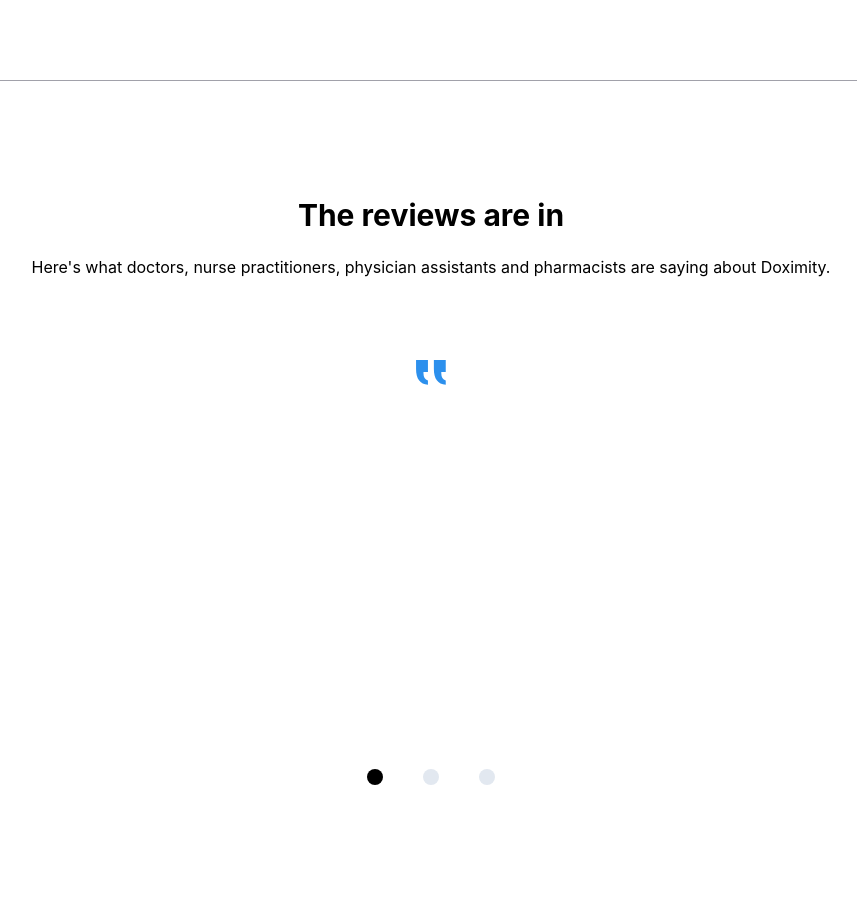
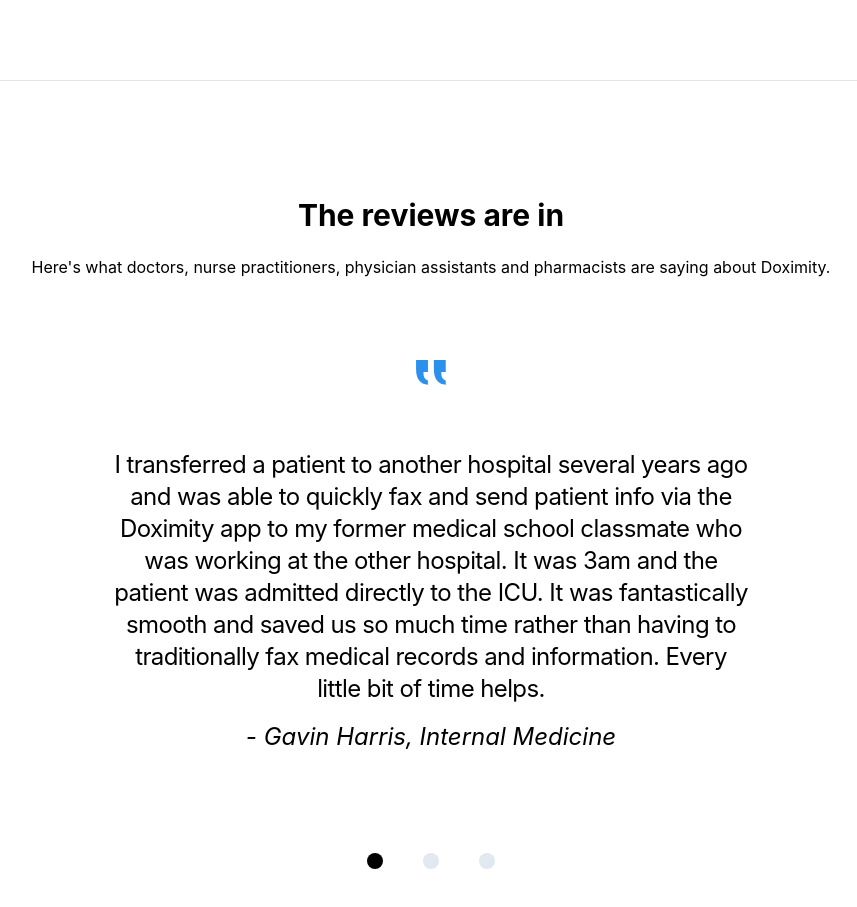
Before and after one commit to rcqx/doximity_lp, a React (Vite) app: page / in a window 1280 px wide. Shown: the part 1499-2406 px from the top of the page, without its empty margins (209-1066 px from the left). Before the commit the page ends 2380 px from the top, so only its background shows below. Built offline with nearby package versions, Linux system fonts and the light colour scheme.

Commit message:
chore: add responsiveness to reviews

```diff
--- a/src/components/dialer/Dialer.tsx
+++ b/src/components/dialer/Dialer.tsx
@@ -10,7 +10,6 @@
 import mobileSearch from "../../assets/mobileSearch.svg";
 import { GoChevronLeft } from "react-icons/go";
 import { GoChevronRight } from "react-icons/go";
-import "./dialer.css";
 
 const Dialer = () => {
   const [tabs, setTabs] = useState([1, 0, 0, 0]);
@@ -63,7 +62,7 @@
 
   return (
     <div className="sm:mt-[5.75em] 2xl:mx-20 flex justify-center relative">
-      <div className="sm:h-[840px] lg:h-[800px] overflow-hidden w-full 2xl:max-w-[76em] flex flex-col items-center border-b border-zinc-400">
+      <div className="sm:h-[840px] lg:h-[800px] overflow-hidden w-full 2xl:max-w-[76em] flex flex-col items-center border-b border-zinc-200 pb-16 sm:pb-0">
         <nav className="hidden sm:flex justify-center w-full">
           <ul className="flex justify-between gap-3 lg:w-[60%] 2xl:w-[65%]">
             {tabsNames.map((tabName, index) => (
--- a/src/components/dialer/dialer.css
+++ /dev/null
@@ -1,6 +0,0 @@
-/* #device {
-  background-image: url("../../assets/device.png");
-  background-size: contain;
-  background-repeat: no-repeat;
-  background-position-y: 5em;
-} */
--- a/src/components/reviews/Reviews.tsx
+++ b/src/components/reviews/Reviews.tsx
@@ -3,17 +3,17 @@
 
 const Reviews = () => {
   const [selected, setSelected] = useState([1, 0, 0]);
-  const [review1, setReview1] = useState(false);
+  const [review1, setReview1] = useState(true);
   const [review2, setReview2] = useState(false);
   const [review3, setReview3] = useState(false);
 
   return (
-    <div className="h-screen flex flex-col items-center justify-start gap-16 relative">
-      <div className="pt-28">
+    <div className="h-screen flex flex-col items-center justify-start gap-8 xl:gap-16">
+      <div className="pt-28 flex flex-col items-center justify-center">
         <h1 className="text-[30px] font-bold text-center">
           The reviews are in
         </h1>
-        <p className="text-base my-[17px]">
+        <p className="text-base my-[17px] text-center w-5/6 xl:w-full">
           Here's what doctors, nurse practitioners, physician assistants and
           pharmacists are saying about Doximity.
         </p>
@@ -24,7 +24,7 @@
           className={`flex flex-col gap-5 items-center transition-all duration-500 ease-in opacity-0`}
           style={review1 ? { opacity: "1" } : {}}
         >
-          <blockquote className="text-[24px] w-1/2 text-center tracking-tight leading-8">
+          <blockquote className="text-base xl:text-[24px] w-[90%] xl:w-1/2 text-center tracking-tight leading-8">
             I transferred a patient to another hospital several years ago and
             was able to quickly fax and send patient info via the Doximity app
             to my former medical school classmate who was working at the other
@@ -33,7 +33,9 @@
             than having to traditionally fax medical records and information.
             Every little bit of time helps.
           </blockquote>
-          <p className="text-[24px] italic">-Gavin Harris, Internal Medicine</p>
+          <p className="text-base xl:text-[24px] italic">
+            - Gavin Harris, Internal Medicine
+          </p>
         </div>
       )}
 
@@ -42,14 +44,16 @@
           className={`flex flex-col gap-5 items-center transition-all duration-500 ease-in opacity-0`}
           style={review2 ? { opacity: "1" } : {}}
         >
-          <blockquote className="text-[24px] w-1/2 text-center tracking-tight leading-8">
+          <blockquote className="text-base xl:text-[24px] w-[90%] xl:w-1/2 text-center tracking-tight leading-8">
             I frequently consult my colleagues in different specialties using
             the Doximity app. I frequently utilize Doximity to access articles
             for teaching rounds as well as sharing articles with my colleagues.
             It allows me to multi-task and take care of patients while not being
             confined to a desk.
           </blockquote>
-          <p className="text-[24px] italic">- Doximity App Store Review</p>
+          <p className="text-base xl:text-[24px] italic">
+            - Doximity App Store Review
+          </p>
         </div>
       )}
 
@@ -58,19 +62,19 @@
           className={`flex flex-col gap-5 items-center transition-all duration-200 ease-in opacity-0`}
           style={review3 ? { opacity: "1" } : {}}
         >
-          <blockquote className="text-[24px] w-1/2 text-center tracking-tight leading-8">
+          <blockquote className="text-base xl:text-[24px] w-[90%] xl:w-1/2 text-center tracking-tight leading-8">
             I use this application on a daily basis. I use the Doximity dialer
             to call patients from my personal phone so that my personal number
             doesn't show up on their caller ID. Nothing but praise. Thanks,
             Doximity!
           </blockquote>
-          <p className="text-[24px] italic">
+          <p className="text-base xl:text-[24px] italic">
             - Christopher John Varughese, Cardiology
           </p>
         </div>
       )}
 
-      <div className="flex gap-10 absolute bottom-24">
+      <div className="flex gap-10 py-10">
         <div
           className="w-4 h-4 bg-slate-200 rounded-full cursor-pointer"
           style={selected[0] ? { backgroundColor: "black" } : {}}
```
